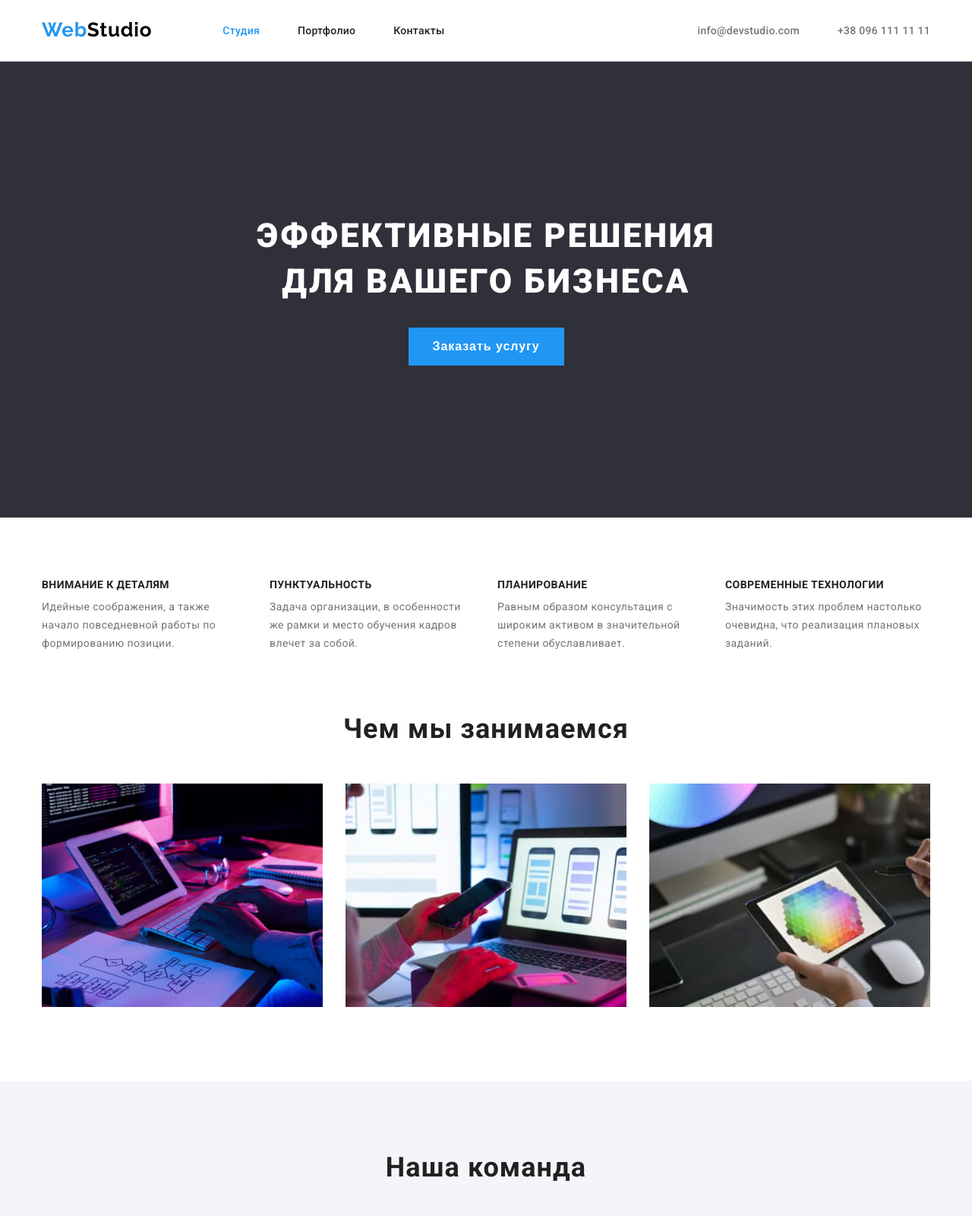
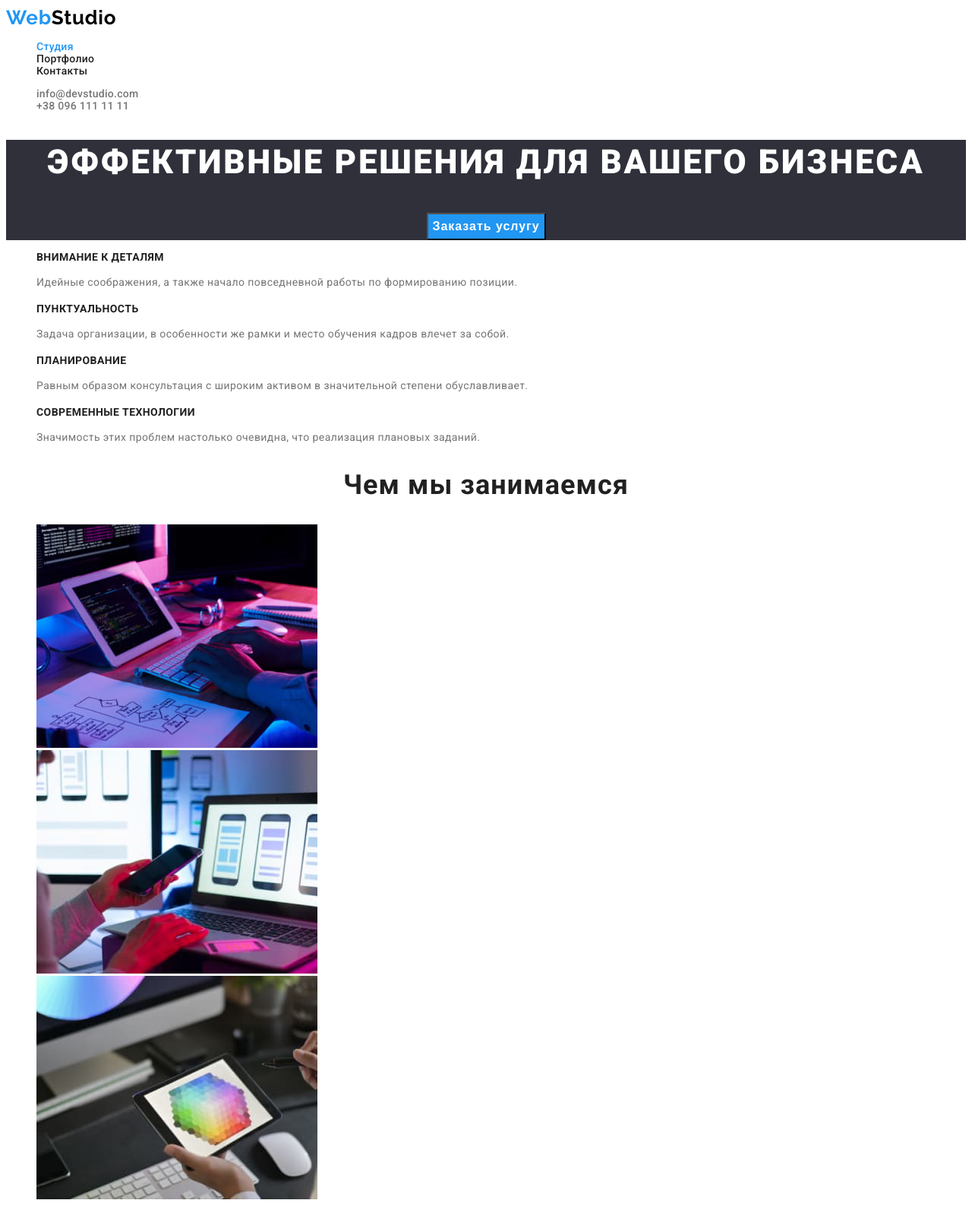
Before and after one commit to AndriiBeznosov/goit-markup-hw-03, a plain HTML site: page index.html in a window 1280 px wide. Shown: the top 1600 px of the page at 76% size. Drawn offline with Linux system fonts and the light colour scheme.

Commit message:
31.03.2022 DZ 3

```diff
--- a/index.html
+++ b/index.html
@@ -11,65 +11,56 @@
         <link href="https://fonts.googleapis.com/css2?family=Raleway:wght@700&family=Roboto:wght@400;500;700;900&display=swap" rel="stylesheet">
     </head>
     <body>
-        <!-- Шапка -->
         <header>
-            <section class="container flex">
             <a class="logo-header" href="./index.html"> <span class="logo-color">Web</span>Studio</a>
-                    <nav >
-                        <ul class="header-table flex">
+                <nav>
+                    <ul>
                         <li><a class="table-nav activ" href="./index.html">Студия</a></li>
                         <li><a class="table-nav" href="./portfolio.html">Портфолио</a></li>
                         <li><a class="table-nav" href="">Контакты</a></li>
                     </ul>
                 </nav>
-                    <ul class="table-info flex">
+                    <ul class="table-info">
                         <li><a class="table-info-link" href="mailto:info@devstudio.com">info@devstudio.com</a></li>
                         <li><a class="table-info-link" href="tel:+380961111111">+38 096 111 11 11</a></li>
                     </ul>
-            </section>
         </header>
-
         <main>
-
-            <!-- Герой -->
             <section class="main-section">
-                <h1 class="main-title">Эффективные решения <br>для вашего бизнеса</h1>
+                <h1 class="main-title">Эффективные решения для вашего бизнеса</h1>
                 <button class="main-btm" type="button">Заказать услугу</button>
             </section>
-
-            <!-- Основная часть -->
-            <section class="container box">
-                <ul class="container-card">
-                    <li class="container-info">
+            <section>
+                <ul>
+                    <li>
                         <h3 class="main-subtitle" >Внимание к деталям</h3>
                         <p class="main-text" >Идейные соображения, а также начало повседневной работы по формированию позиции.</p>
                     </li>
-                    <li class="container-info">
+                    <li>
                         <h3 class="main-subtitle" >Пунктуальность</h3>
                         <p class="main-text" >Задача организации, в особенности же рамки и место обучения кадров влечет за собой.</p>
                     </li>
-                    <li class="container-info">
+                    <li>
                         <h3 class="main-subtitle" >Планирование</h3>
                         <p class="main-text" >Равным образом консультация с широким активом в значительной степени обуславливает.</p>
                     </li>
-                    <li class="container-info">
+                    <li>
                         <h3 class="main-subtitle" >Современные технологии</h3>
                         <p class="main-text" >Значимость этих проблем настолько очевидна, что реализация плановых заданий.</p>
                     </li>
                 </ul>
             </section>
-            <section class="container box">
+            <section>
                 <h2 class="section-subtitle">Чем мы занимаемся</h2>
-                <ul class="section-subtitle-photo">
+                <ul>
                     <li><img src="./images/box1.jpg" alt="photo" width="370"></li>
                     <li><img src="./images/box2.jpg" alt="photo" width="370"></li>
                     <li><img src="./images/box3.jpg" alt="photo" width="370"></li>
                 </ul>
             </section>
             <section class="trainer">
-                <div class="container">
-                    <h2 class="section-subtitle section-subtitle-trainer">Наша команда</h2>
-                    <ul class="trainer-card">
+                <h2 class="section-subtitle">Наша команда</h2>
+                <ul>
                     <li>
                         <img src="./images/team1.jpg" alt="photo" width="270">
                         <h3 class="section-trainer" >Игорь Демьяненко</h3>
@@ -91,12 +82,9 @@
                         <p class="coach-profession" >UI Designer</p>
                     </li>
                 </ul>
-                </div>
             </section>
         </main>
-        <!-- Подвал -->
         <footer class="footer">
-            <section class="container">
             <a class="footer-logo" href="./index.html"> <span class="footer-logo-color">Web</span>Studio</a>
             <address class="address">
                 <p class="footer-addres">г. Киев, пр-т Леси Украинки, 26</p>
@@ -105,7 +93,6 @@
                     <li><a class="footer-info-link" href="tel:+380991111111">+38 099 111 11 11</a></li>
                 </ul>
             </address>
-            </section>
         </footer>
     </body>
 </html>
--- a/style.css
+++ b/style.css
@@ -9,13 +9,6 @@
     --button-hover : #188CE8;
 
 }
-
-* {
-    margin: 0;
-    padding: 0;
-    border: 0;
-}
-
 body {
     font-family: 'Roboto', sans-serif;
     font-style: normal;
@@ -23,47 +16,25 @@ body {
     background-color: var(--primary-whity-color);
     color: var(--primary-text-color);
 }
-h1,h2,h3,h4,h5,h6,p {
-    font-size:inherit;
-    font-weight: 400;
-}
 ul {
     list-style: none;
-}
-header {
-    border-bottom: 1px solid #ECECEC
-    ;
 }
 
 header .activ {
     color: var(--accent-color);
 }
-.container {
-    width: 1200px;
-    margin: 0 auto;
-}
 /* header страницы index и portfolio */
-.flex{
-    display: flex;
-}
 .logo-header {
-    font-family: 'Raleway', sans-serif;
+    font-family: 'Raleway';
     font-weight: 700;
     font-size: 26px;
     line-height: 1.192;
     color: var(--logo-color);
     letter-spacing: 0.03em;
     text-decoration: none;
-    padding-top: 24px;
-    padding-bottom: 25px;
-    padding-left: 15px;
 }
 .logo-color {
     color: var(--accent-color);
-}
-.header-table {
-    padding-top: 32px;
-    padding-left: 93px;
 }
 .table-nav {
     font-weight: 500;
@@ -72,21 +43,14 @@ header .activ {
     letter-spacing: 0.02em;
     color: var(--primary-text-color);
     text-decoration: none;
-    padding-right: 50px;
-}
-.table-info {
-    margin-left: auto;
-    padding-right: 15px;
 }
 .table-info-link {
-    display: block;
     font-weight: 500;
+    font-size: 14px;
     line-height: 16px;
     letter-spacing: 0.02em;
     color: var(--link-color);
     text-decoration: none;
-    padding-top: 32px;
-    padding-left: 50px;
 }
 .table-nav:hover,
 .table-nav:focus,
@@ -106,7 +70,6 @@ header .activ {
     letter-spacing: 0.06em;
     text-transform: uppercase;
     color: var(--primary-whity-color);
-    padding-top: 200px;
 }
 /* main страницы index */
 .main-btm {
@@ -118,36 +81,24 @@ header .activ {
     letter-spacing: 0.06em;
     color: var(--primary-whity-color);
     cursor: pointer;
-    margin-top: 30px;
-    margin-bottom: 200px;
-    padding: 10px 32px;
 }
 .main-btm:hover,
 .main-btm:focus {
     background-color: var(--button-hover);
 }
-.box {
-    margin-top: 80px;
-}
-.container-card {
-    display: flex;
-    justify-content: space-around;
-}
-.container-info {
-    width: 270px;
-}
 .main-subtitle {
     font-weight: 700;
+    font-size: 14px;
     line-height: 1.142;
     letter-spacing: 0.03em;
     text-transform: uppercase;
     color: var(--primary-text-color);
 }
 .main-text {
+    font-size: 14px;
     line-height: 1.714;
     letter-spacing: 0.03em;
     color: #757575;
-    padding-top: 10px;
 }
 .trainer {
     background-color: var(--secondary-bgr-color);
@@ -158,19 +109,7 @@ header .activ {
     line-height: 1.166;
     text-align: center;
     letter-spacing: 0.03em;
-    padding-bottom: 50px;
 }
-.section-subtitle-photo,
-.trainer-card {
-    display: flex;
-    justify-content: space-around;
-    padding-bottom: 94px;
-}
-.section-subtitle-trainer {
-    padding-top: 94px;
-
-}
-
 .section-trainer {
     font-weight: 500;
     font-size: 16px;
@@ -178,7 +117,6 @@ header .activ {
     text-align: center;
     letter-spacing: 0.03em;
     color: var(--primary-text-color);
-    padding-top: 30px;
 }
 .coach-profession {
     font-size: 16px;
@@ -187,23 +125,19 @@ header .activ {
     letter-spacing: 0.03em;
     text-align: center;
     color: var(--link-color);
-    padding-top: 10px;
-    padding-bottom: 30px;
 }
 /* footer страницы index и portfolio */
 .footer {
     background-color: var(--bgr-color);
 }
 .footer-logo {
-    display: block;
-    font-family: 'Raleway', sans-serif;
+    font-family: 'Raleway';
     font-weight: 700;
     font-size: 26px;
     line-height: 1.192;
     letter-spacing: 0.03em;
     color: var(--primary-whity-color);
     text-decoration: none;
-    padding-top: 60px;
 }
 .footer-logo-color {
     color: var(--accent-color);
@@ -212,34 +146,24 @@ header .activ {
     font-style: normal;
 }
 .footer-addres {
+    font-size: 14px;
     line-height: 1.714;
     letter-spacing: 0.03em;
     color: var(--primary-whity-color);
-    padding-top: 20px;
 
 }
 .footer-info-link {
+    font-size: 14px;
     line-height: 1.714;
     letter-spacing: 0.03em;
     color: rgba(255, 255, 255, 0.6);
     text-decoration: none;
-    padding-top: 9px;
-}
-.address {
-    padding-bottom: 60px;
 }
 .footer-info-link:hover,
 .footer-info-link:focus {
     color: rgba(255, 255, 255, 0.9);
 }
 /* main страницы portfolio */
-.box-button {
-    padding-top: 94px;
-}
-.container-button {
-    display: flex;
-    justify-content: center;
-}
 .main-btm-content {
     background-color: #F5F4FA;
     font-weight: 500;
@@ -248,9 +172,6 @@ header .activ {
     text-align: center;
     letter-spacing: 0.03em;
     color: var(--primary-text-color);
-    padding: 6px 22px;
-    border-radius: 4px;
-    margin: 0 4px;
 }
 .main-btm-content:hover,
 .main-btm-content:focus {
@@ -261,15 +182,6 @@ header .activ {
     background-color: var(--accent-color);
     color: var(--primary-whity-color);
 }
-.box-project {
-    display: flex;
-    justify-content: space-around;
-    flex-wrap: wrap;
-    padding: 50px 0;
-}
-.box-project>li:nth-child(-n + 6) {
-    margin-bottom: 30px;
-}
 .link-project {
     text-decoration: none;
 }
@@ -279,15 +191,10 @@ header .activ {
     line-height: 36px;
     letter-spacing: 0.06em;
     color: var(--primary-text-color);
-    padding-top: 20px;
-    padding-left: 24px;
 }
 .main-web {
     font-size: 16px;
     line-height: 30px;
     letter-spacing: 0.03em;
     color: var(--link-color);
-    padding-top: 15px;
-    padding-left: 24px;
-    padding-bottom: 20px;
 }
```
Also changed, not shown: portfolio.html (+7 -13 lines), images/bg-hero.jpg (deleted). Lines whose indentation alone changed are shown as unchanged.
